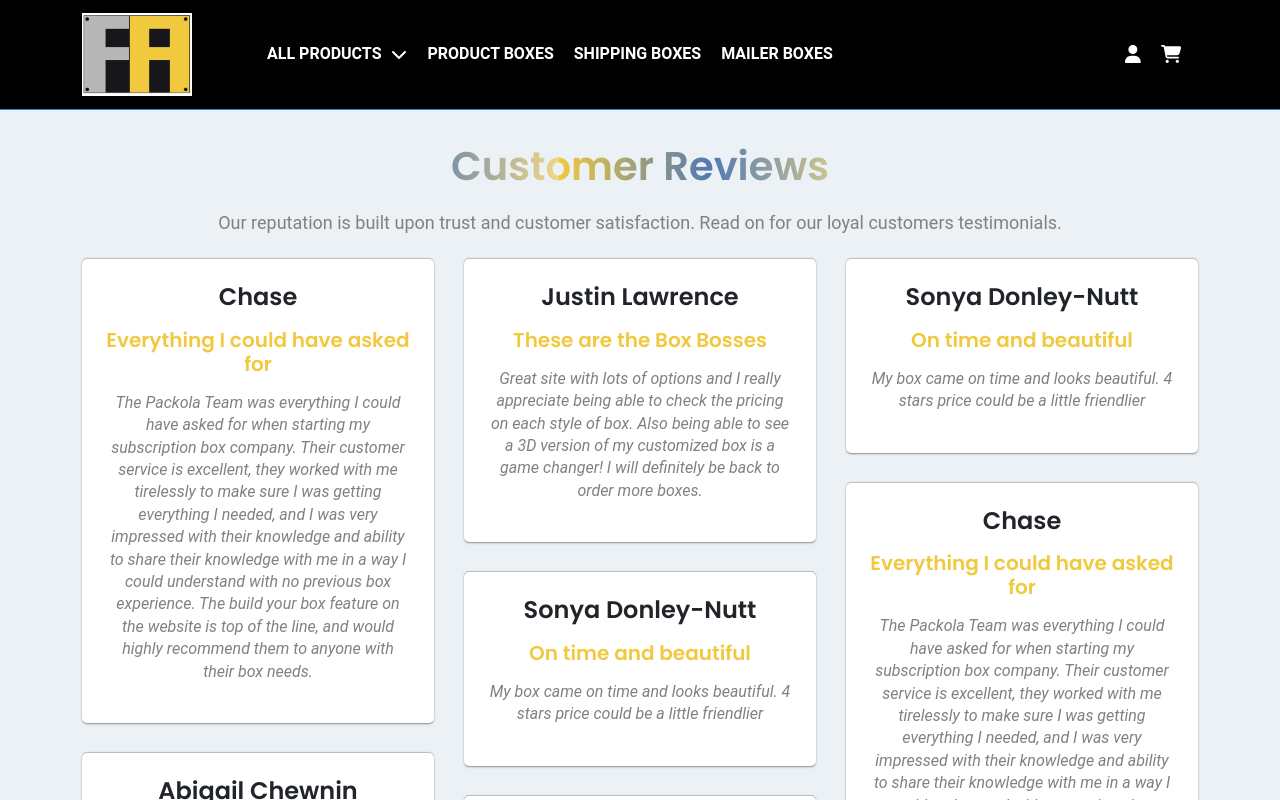
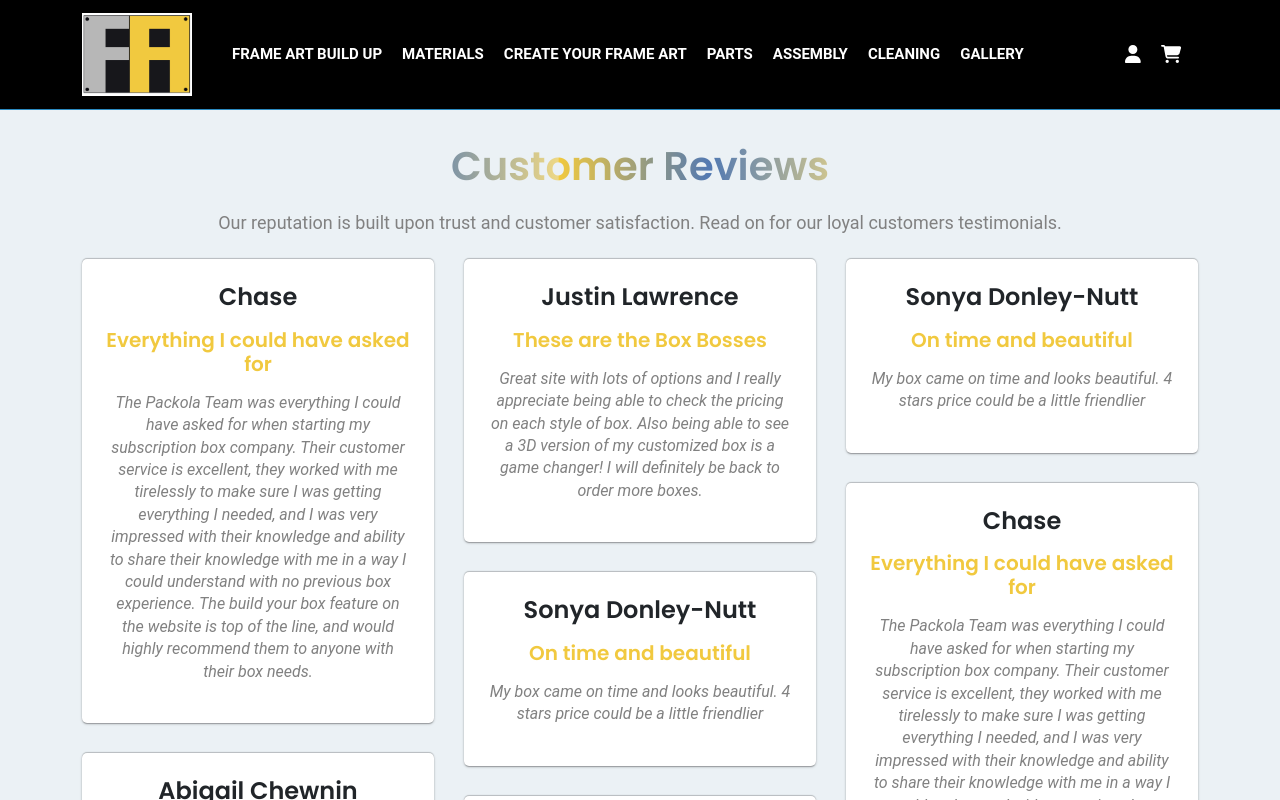
Before and after one commit to shivam8632/frame-art-react, a React (Create React App) app: page /customer-reviews in a window 1280 px wide. Shown: the top 800 px of the page. Built offline with nearby package versions, Linux system fonts and the light colour scheme.

Commit message:
Menu Changes

```diff
--- a/src/components/navbar/Navbar.jsx
+++ b/src/components/navbar/Navbar.jsx
@@ -109,11 +109,27 @@ const Navigation = () => {
               <img src={Logo} alt="logo" />
             </NavLink>
 
-            <ul className={`menuNav ${navbarOpen ? " showMenu" : ""} nav-list d-flex flex-column flex-md-row justify-content-md-start`}>
-              <li>
+            <ul className={`menuNav ${navbarOpen ? " showMenu" : ""} nav-list d-flex flex-column flex-lg-row justify-content-md-start`}>
+              <li onClick={() => setOpen(false)}>
+                <NavLink to="/product" activeclassname='is-active' onClick={() => closeMenu()} className="menu-link">Frame art build up</NavLink>
+              </li>
+
+              <li onClick={() => setOpen(false)}>
+                <NavLink to="/product" activeclassname='is-active' onClick={() => closeMenu()} className="menu-link">Materials</NavLink>
+              </li>
+
+              <li onClick={() => setOpen(false)}>
+                <NavLink to="/product" activeclassname='is-active' onClick={() => closeMenu()} className="menu-link">Create your frame art</NavLink>
+              </li>
+
+              <li onClick={() => setOpen(false)}>
+                <NavLink to="/product" activeclassname='is-active' onClick={() => closeMenu()} className="menu-link">Parts</NavLink>
+              </li>
+
+              {/* <li>
                 <div className="dropdown">
                   <div className='dropdown-header' onClick={toggleDropdown}>
-                    {selectedItem ? items.find(item => item.id === selectedItem).label : "All Products"}
+                    {selectedItem ? items.find(item => item.id === selectedItem).label : "Parts"}
                     <FontAwesomeIcon icon={faChevronDown} />
                   </div>
                   <div className={`dropdown-body ${isOpen && 'open'}`}>
@@ -131,20 +147,18 @@ const Navigation = () => {
                     ))}
                   </div>
                   </div>
-               </li>
-
-
+              </li> */}
 
               <li onClick={() => setOpen(false)}>
-                <NavLink to="/product" activeclassname='is-active' onClick={() => closeMenu()} className="menu-link">Product Boxes</NavLink>
+                <NavLink to="/product" activeclassname='is-active' onClick={() => closeMenu()} className="menu-link">Assembly</NavLink>
               </li>
 
               <li onClick={() => setOpen(false)}>
-                <NavLink to="/product" activeclassname='is-active' onClick={() => closeMenu()} className="menu-link">Shipping Boxes</NavLink>
+                <NavLink to="/product" activeclassname='is-active' onClick={() => closeMenu()} className="menu-link">Cleaning</NavLink>
               </li>
 
               <li onClick={() => setOpen(false)}>
-                <NavLink to="/product" activeclassname='is-active' onClick={() => closeMenu()} className="menu-link">Mailer Boxes</NavLink>
+                <NavLink to="/product" activeclassname='is-active' onClick={() => closeMenu()} className="menu-link">Gallery</NavLink>
               </li>
 
               <li onClick={() => setOpen(false)}>
@@ -180,11 +194,9 @@ const Navigation = () => {
                 </button>
                 </ul>
               </li>
-              <li>
-              </li>
 
             </ul>
-            <button onClick={handleToggle} className='toggle-button d-md-none'>
+            <button onClick={handleToggle} className='toggle-button d-lg-none'>
               {navbarOpen ? (
                 <FontAwesomeIcon icon={faXmark} style={{ color: "#FFF", width: "28px", height: "28px" }} />
               ) : (
@@ -192,7 +204,7 @@ const Navigation = () => {
               )}
             </button>
 
-            <ul className="nav-icons icons d-none d-md-flex flex-row justify-content-center"  onClick={() => setOpen(false)}>
+            <ul className="nav-icons icons d-none d-lg-flex flex-row justify-content-center"  onClick={() => setOpen(false)}>
                 <div className="button-icon">
                   {
                     user ?
--- a/src/components/navbar/navbar.scss
+++ b/src/components/navbar/navbar.scss
@@ -43,13 +43,13 @@
             a.menu-link,
             .dropdown-header {
                 display: block;
-                padding: 15px 40px;
+                padding: 10px 15px;
                 text-decoration: none;
                 color: #FFF;
                 text-transform: uppercase;
                 font-weight: bold;
                 text-decoration: none;
-                font-size: 16px;
+                font-size: 15px;
             }
 
             .dropdown {
@@ -60,7 +60,6 @@
                     cursor: pointer;
                     display: flex;
                     align-items: center;
-                    justify-content: center;
 
                     svg {
                         margin-left: 10px;
@@ -205,14 +204,6 @@
         .nav {
 
             .menuNav {
-                position: relative;
-                left: 0;
-                background: none;
-                height: auto;
-                max-height: unset;
-                overflow-y: hidden;
-                max-width: unset;
-                width: calc(100% - 260px);
 
                 a.menu-link,
                 .dropdown-header {
@@ -288,6 +279,14 @@
 
             .menuNav {
                 width: calc(100% - 330px);
+                position: relative;
+                left: 0;
+                background: none;
+                height: auto;
+                max-height: unset;
+                overflow-y: hidden;
+                max-width: unset;
+                width: calc(100% - 260px);
 
                 a.menu-link,
                 .dropdown-header {
@@ -314,3 +313,19 @@
         }
     }
 }
+
+@media only screen and (min-width: 1200px) {
+    .header {
+
+        .nav {
+
+            .menuNav {
+
+                a.menu-link,
+                .dropdown-header {
+                    font-size: 15px;
+                }
+            }
+        }
+    }
+}
--- a/src/components/product/productBanner/ProductBanner.jsx
+++ b/src/components/product/productBanner/ProductBanner.jsx
@@ -51,7 +51,7 @@ const ProductBanner = () => {
                 <div className="breadcrumbs d-flex mb-4">
                     <Breadcrumbs />
                     <span className='ms-2'>/</span>
-                    <span className='ms-2'>Home</span>
+                    <span className='ms-2'>Product</span>
                 </div>
                 <div className="product-container d-md-flex justify-content-between">
                     <div className="product-image">
```
